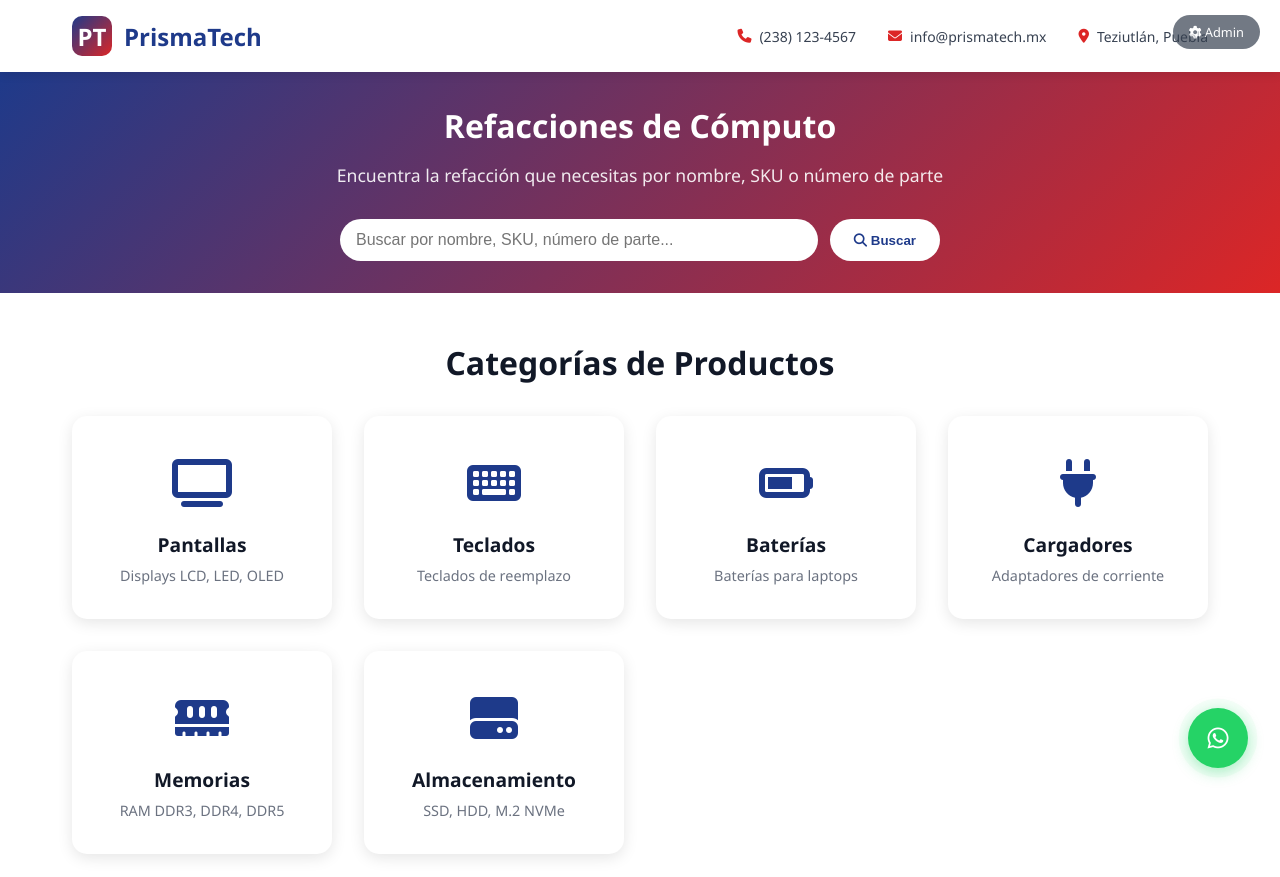
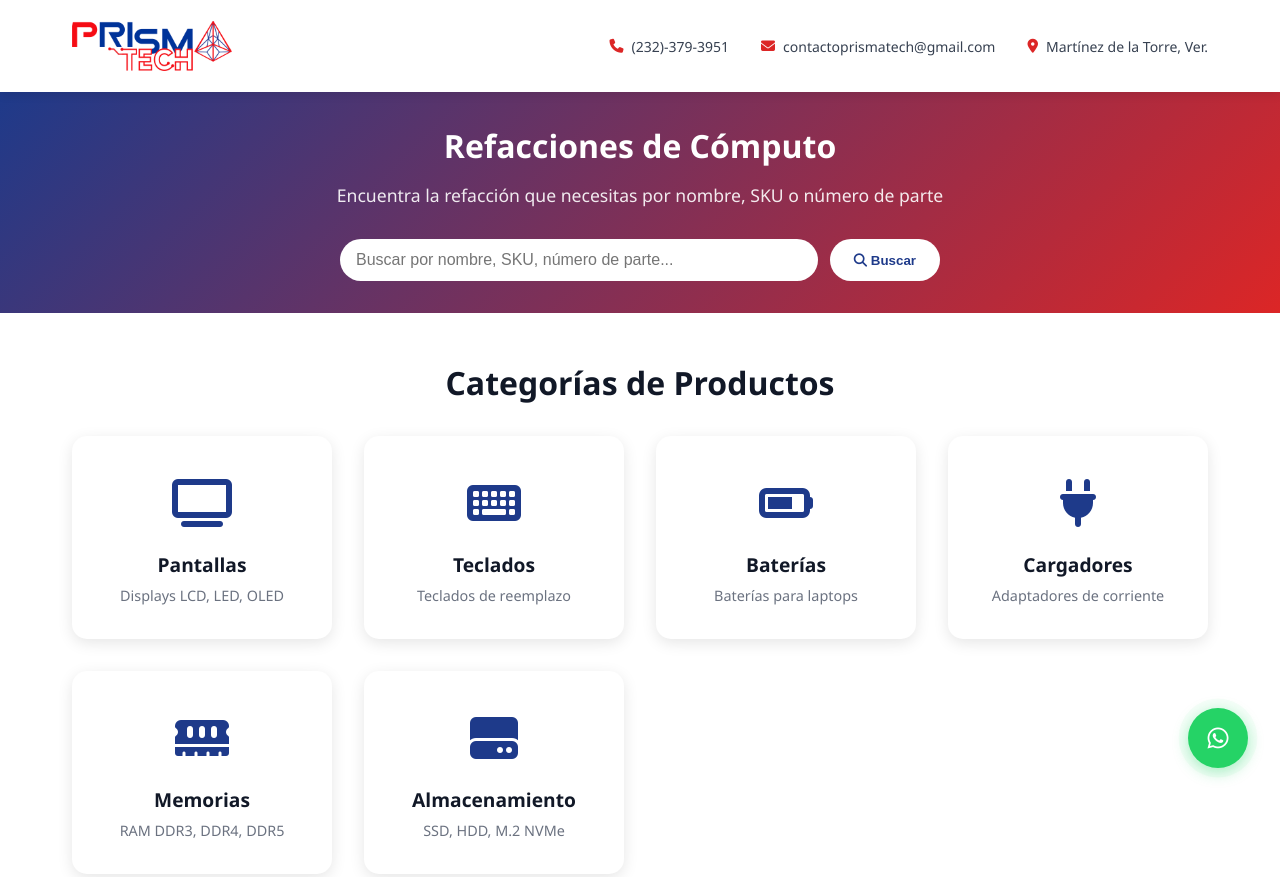
Before and after one commit to Antonio-99/public, a plain HTML site: page public/index.html in a window 1280 px wide. Shown: the top 877 px of the page. Drawn offline with Linux system fonts and the light colour scheme.

Commit message:
Add files via upload

```diff
--- a/public/index.html
+++ b/public/index.html
@@ -64,7 +64,7 @@
         .logo-icon {
             width: 40px;
             height: 40px;
-            background: var(--primary-gradient);
+            background: none;
             border-radius: 10px;
             display: flex;
             align-items: center;
@@ -516,39 +516,52 @@
             opacity: 1;
             background: var(--primary-blue);
         }
+        .logo-icon {
+  display: flex;
+  align-items: center;
+  justify-content: center;
+  width: 160px;  /* Ajusta al tamaño necesario */
+  height: 60px;
+  overflow: hidden; /* Para que la imagen no sobresalga */
+}
+
+.logo-icon img {
+  width: 100%;
+  height: auto;
+  object-fit: contain; /* Para que no se deforme */
+  display: block;
+}
+
     </style>
 </head>
 <body>
-    <!-- Admin Access -->
-    <div class="admin-access">
-        <a href="admin.html" class="admin-btn">
-            <i class="fas fa-cog"></i> Admin
-        </a>
-    </div>
 
-    <!-- Header -->
+
 <header class="header">
   <nav class="navbar">
     <div class="logo">
-                <div class="logo-icon">PT</div>
-                <span>PrismaTech</span>
+      <div class="logo-icon">
+        <img src="images/logo.png" alt="Logo PrismaTech" />
+      </div>
+
     </div>
     <div class="contact-info">
       <div class="contact-item">
         <i class="fas fa-phone"></i>
-                    <span>(238) 123-4567</span>
+        <span>(232)-379-3951</span>
       </div>
       <div class="contact-item">
         <i class="fas fa-envelope"></i>
-                    <span>info@prismatech.mx</span>
+        <span>contactoprismatech@gmail.com</span>
       </div>
       <div class="contact-item">
         <i class="fas fa-map-marker-alt"></i>
-                    <span>Teziutlán, Puebla</span>
+        <span>Martínez de la Torre, Ver.</span>
       </div>
     </div>
   </nav>
 </header>
+
 
     <!-- Search Section -->
     <section class="search-section">
@@ -602,7 +615,7 @@
     </section>
 
     <!-- WhatsApp Float -->
-    <a href="https://wa.me/5212381234567" class="whatsapp-float" target="_blank" title="Contactar por WhatsApp">
+    <a href="https://wa.me/5212323793951" class="whatsapp-float" target="_blank" title="Contactar por WhatsApp">
         <i class="fab fa-whatsapp"></i>
     </a>
 
@@ -616,9 +629,9 @@
                 </div>
                 <div class="footer-section">
                     <h3>Contacto</h3>
-                    <p><i class="fas fa-phone"></i> (238) 123-4567</p>
-                    <p><i class="fas fa-envelope"></i> info@prismatech.mx</p>
-                    <p><i class="fas fa-map-marker-alt"></i> Teziutlán, Puebla, México</p>
+                    <p><i class="fas fa-phone"></i> (232)-379-3951</p>
+                    <p><i class="fas fa-envelope"></i> contactoprismatech@gmail.com</p>
+                    <p><i class="fas fa-map-marker-alt"></i> Martínez de la Torre, Ver México</p>
                 </div>
                 <div class="footer-section">
                     <h3>Horarios</h3>
@@ -818,7 +831,7 @@
                         <a href="#" class="btn btn-primary" onclick="requestQuote(${product.id})">
                             <i class="fas fa-file-invoice"></i> Cotizar
                         </a>
-                        <a href="https://wa.me/5212381234567?text=Hola,%20me%20interesa%20el%20producto%20${encodeURIComponent(product.name)}%20(${product.sku})"
+                        <a href="https://wa.me/5212323793951?text=Hola,%20me%20interesa%20el%20producto%20${encodeURIComponent(product.name)}%20(${product.sku})"
                            class="btn btn-whatsapp" target="_blank">
                             <i class="fab fa-whatsapp"></i> WhatsApp
                         </a>
@@ -876,7 +889,7 @@
             const product = mockProducts.find(p => p.id === productId);
             if (product) {
                 const message = `Hola, me interesa solicitar una cotización para:\n\nProducto: ${product.name}\nSKU: ${product.sku}\nPrecio de referencia: $${product.price.toLocaleString()}\n\n¿Podrían proporcionarme más información?`;
-                window.open(`https://wa.me/5212381234567?text=${encodeURIComponent(message)}`, '_blank');
+                window.open(`https://wa.me/5212323793951?text=${encodeURIComponent(message)}`, '_blank');
             }
         }
 
```
Also changed, not shown: public/images/logo.png (added). Lines whose indentation alone changed are shown as unchanged.
